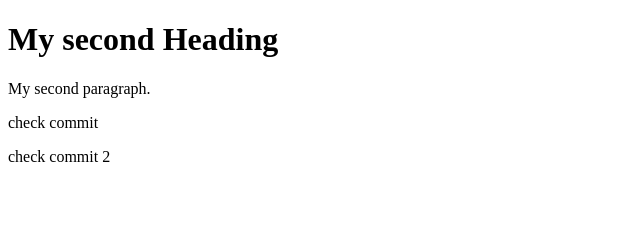
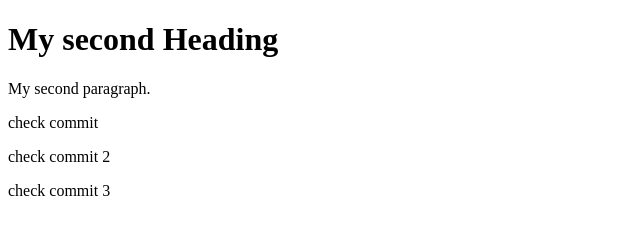
Before and after one commit to rnrthegreat/HelloJavaAWS, a plain HTML site: page site/index.html in a window 1280 px wide. Shown: the whole page, without its empty margins (0-640 px from the left). Drawn offline with Linux system fonts and the light colour scheme.

Commit message:
Update index.html

```diff
--- a/site/index.html
+++ b/site/index.html
@@ -9,5 +9,6 @@
                 <p>My second paragraph.</p>
                 <p>check commit</p>
                 <p>check commit 2</p>
+                <p>check commit 3</p>
         </body>
 </html>
```
